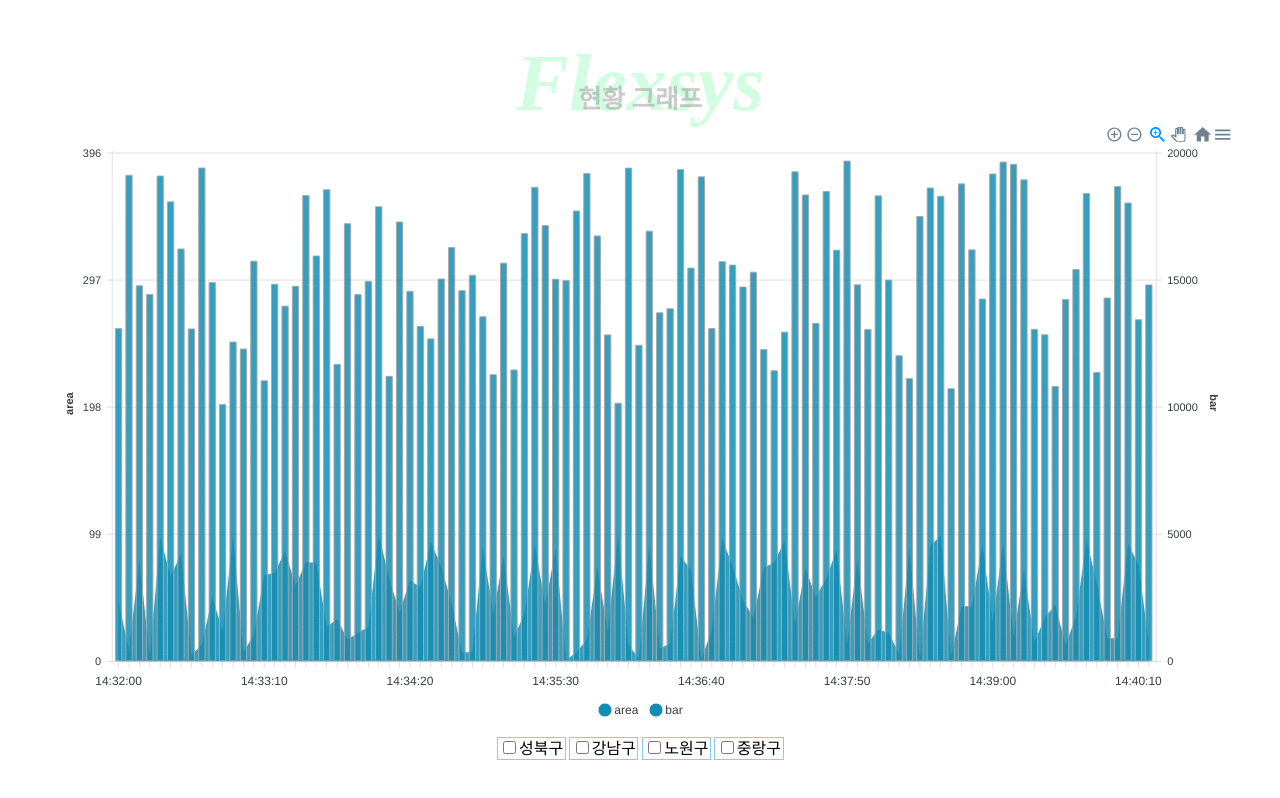
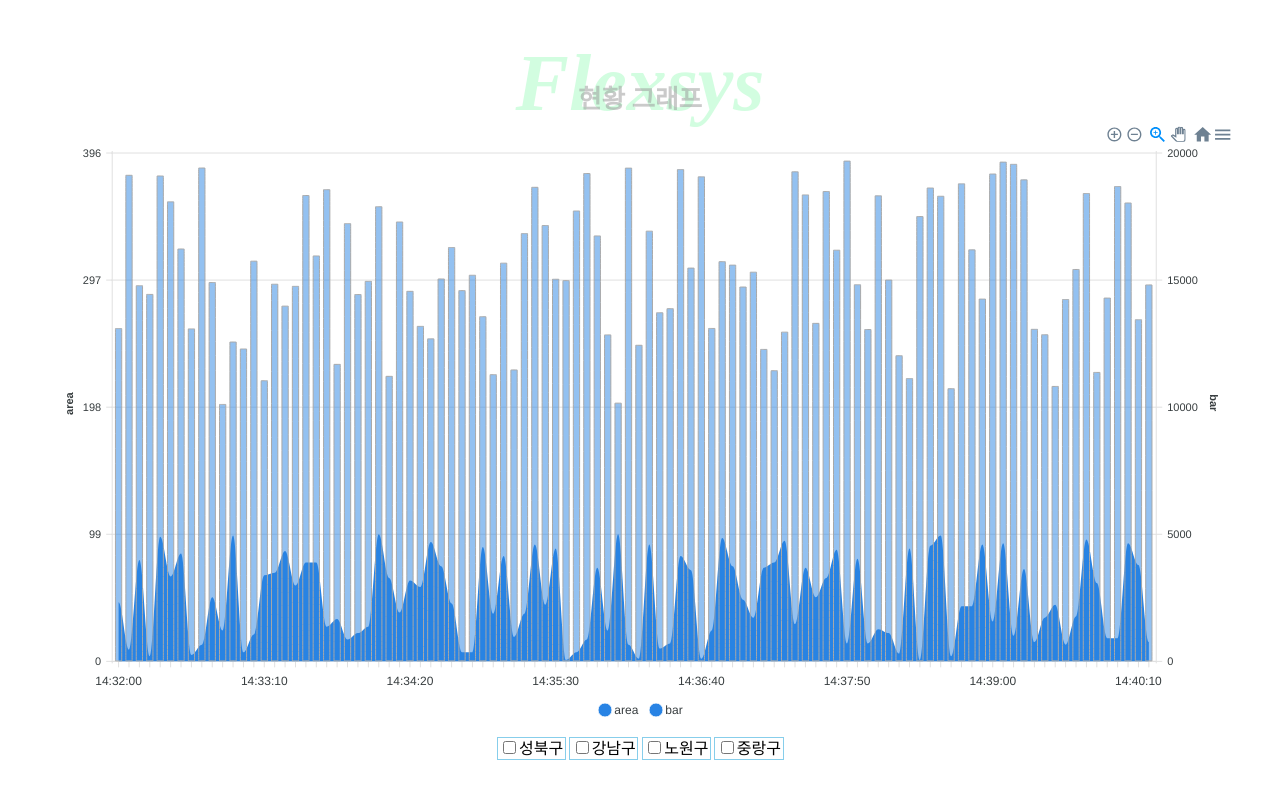
Before and after one commit to wanted-pre-onboarding-internship-1team/pre-onboarding-9th-3-1, a React (Create React App) app: page / in a window 1280 px wide. Built offline with nearby package versions, Linux system fonts and the light colour scheme.

Commit message:
[#3] feat: 차트색깔, 투명도 수정, toggle추가
같은 데이터 영역을 다시 누르면 필터가 풀립니다.

```diff
--- a/src/components/Chart.tsx
+++ b/src/components/Chart.tsx
@@ -6,7 +6,7 @@ import styled from 'styled-components';
 
 export default function Chart() {
   const { timeList, idList, barValueList, areaValueList } = useMockList();
-  const [filter, addFilter] = useFilter();
+  const [filter, addFilter, deleteFilter] = useFilter();
 
   const series = [
     {
@@ -23,13 +23,19 @@ export default function Chart() {
   const chartOptions: ApexOptions = {
     chart: {
       events: {
-        dataPointSelection: (event, chartContext, config) => {
+        click: (event, chartContext, config) => {
           const index = config.dataPointIndex;
-          addFilter(idList[index]);
+          const id = idList[index];
+          if (filter.includes(id)) {
+            deleteFilter(id);
+          } else {
+            addFilter(id);
+          }
         },
       },
     },
     fill: {
+      opacity: [1, 0.5],
       type: 'solid',
       gradient: {
         shade: 'light',
@@ -81,22 +87,23 @@ export default function Chart() {
     },
     stroke: {
       width: [2, 1],
+      curve: 'smooth',
     },
     colors: [
       function (e: any) {
         const id = idList[e.dataPointIndex];
-        if (filter.includes(id) || filter.length === 0) {
-          return '#138db3';
+        if (filter.includes(id)) {
+          return '#de1313';
         } else {
-          return '#581919';
+          return '#2883e4';
         }
       },
       function (e: any) {
         const id = idList[e.dataPointIndex];
         if (filter.includes(id)) {
-          return '#581919';
+          return '#de1313';
         } else {
-          return '#138db3';
+          return '#2883e4';
         }
       },
     ],
```
